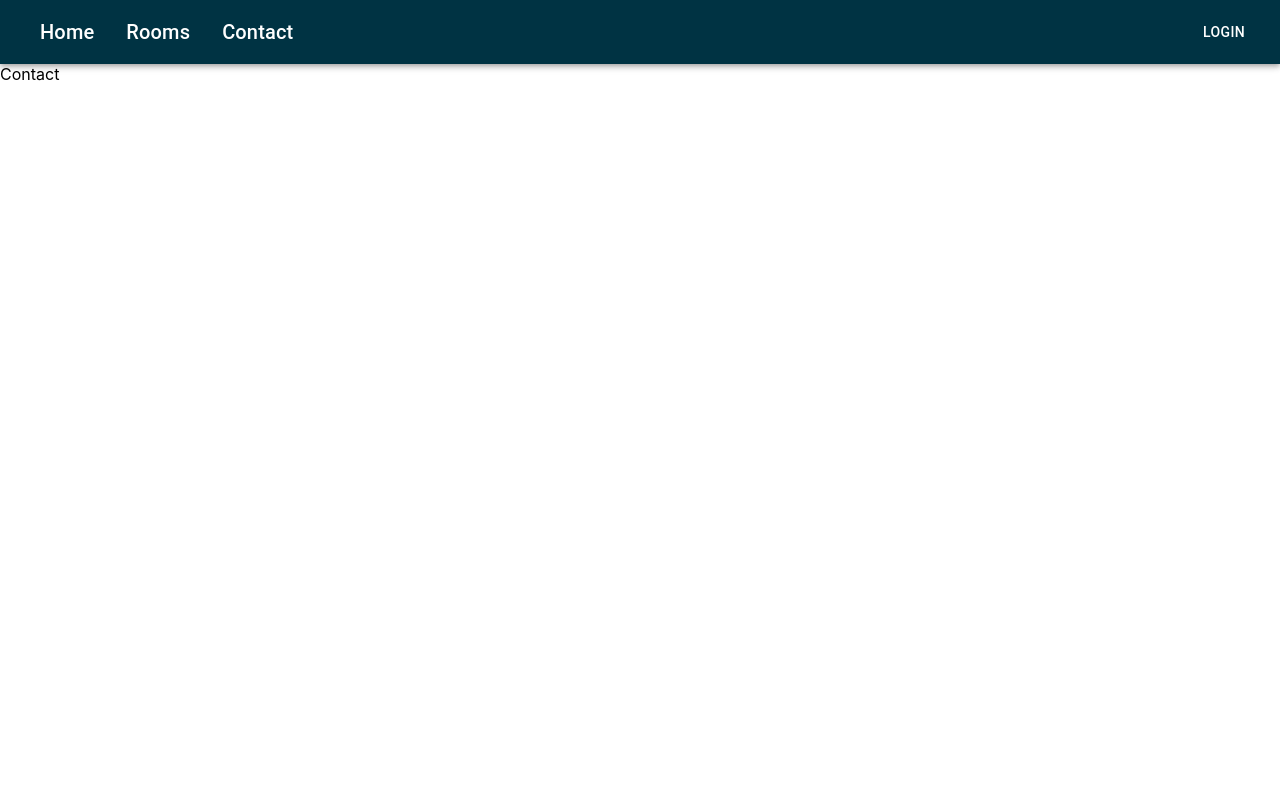
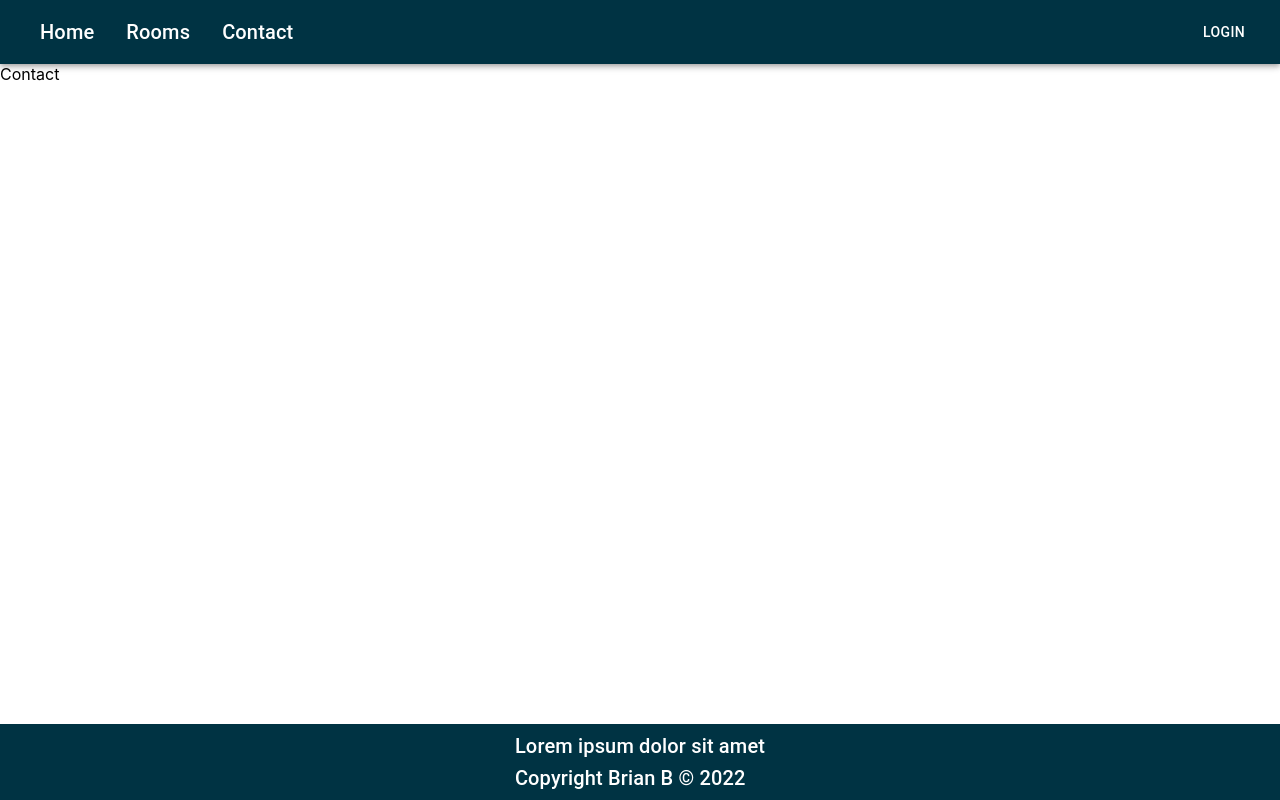
Before and after one commit to Noroff-FEU-Assignments/project-exam-2-BrianEP-hub, a React (Create React App) app: page /contact in a window 1280 px wide. Built offline with nearby package versions, Linux system fonts and the light colour scheme.

Commit message:
small changes to App.jsx, create footer.jsx

```diff
--- a/src/App.jsx
+++ b/src/App.jsx
@@ -1,7 +1,8 @@
 import React from 'react';
-import { Navbar } from './components';
+import { Footer, Navbar } from './components';
 import { Home, Admin, Rooms, Contact } from './pages';
 import { BrowserRouter as Router, Routes, Route } from 'react-router-dom';
+import { Container } from '@mui/material';
 
 const App = () => {
   return (
@@ -17,6 +18,7 @@ const App = () => {
           </Routes>
         </div>
       </Router>
+      <Footer />
     </>
   );
 };
--- /dev/null
+++ b/src/components/Footer/Footer.jsx
@@ -0,0 +1,20 @@
+import React from 'react';
+import { BottomNavigation, Typography } from '@mui/material';
+import styles from './Footer.module.scss';
+
+const Footer = () => {
+  const date = new Date();
+  const fullYear = date.getFullYear();
+  return (
+    <BottomNavigation sx={{ flexGrow: 1 }} className={styles.footer}>
+      <div className={styles.copy}>
+        <Typography variant="h6">Lorem ipsum dolor sit amet</Typography>
+        <Typography variant="h6">
+          Copyright Brian B &copy; {fullYear}
+        </Typography>
+      </div>
+    </BottomNavigation>
+  );
+};
+
+export default Footer;
--- /dev/null
+++ b/src/components/Footer/Footer.module.scss
@@ -0,0 +1,16 @@
+.footer {
+  position: absolute;
+  bottom: 0;
+  display: flex;
+  justify-content: space-between;
+  align-items: center;
+  width: 100%;
+  padding: 10px 0;
+  height: 120px;
+  background: #003343 !important;
+  .copy {
+    color: #fff;
+    justify-content: center;
+    align-items: center;
+  }
+}
--- a/src/components/index.jsx
+++ b/src/components/index.jsx
@@ -2,3 +2,4 @@ export { default as Navbar } from './Navbar/Navbar';
 export { default as Carousel } from './Carousel/Carousel';
 export { default as ContactForm } from './Forms/ContactForm/ContactForm';
 export { default as LoginForm } from './Forms/LoginForm/LoginForm';
+export { default as Footer } from './Footer/Footer';
```
